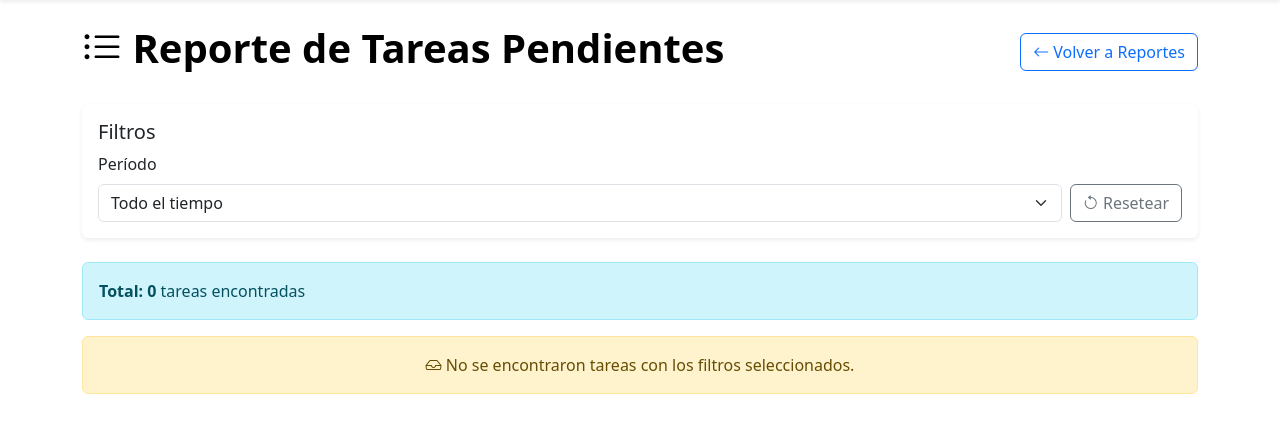
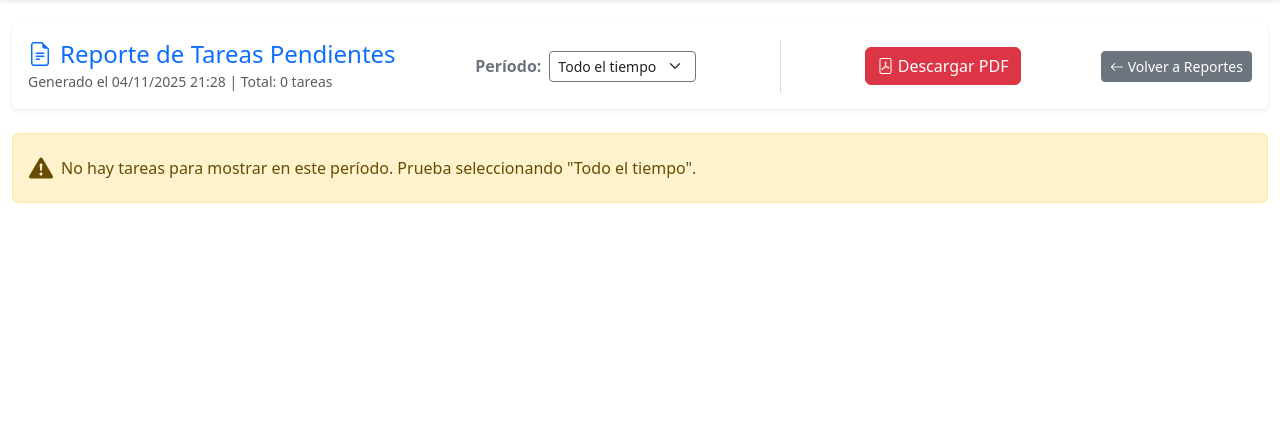
Before and after one commit to chapa0723/django-CRUD, a Django app: page /pending/ in a window 1280 px wide. Shown: the part 61-494 px from the top of the page. Run offline with Django 4.2, Linux system fonts and the light colour scheme; a user stored in the database is signed in; tables that the repository leaves empty hold one stand-in row (values such as "Sample post").

Commit message:
rediseñe la vista de los reportes

```diff
--- a/tasks/templates/report_tasks_list.html
+++ b/tasks/templates/report_tasks_list.html
@@ -2,102 +2,135 @@
 {% load static %}
 
 {% block content %}
-<div class="container mt-4">
-  <div class="d-flex justify-content-between align-items-center mb-4">
-    <h1 class="fw-bold text-black">
-      <i class="bi bi-list-ul"></i> {{ report_title }}
-    </h1>
-    <div class="btn-group">
-      <a href="{% url 'reports' %}" class="btn btn-outline-primary">
-        <i class="bi bi-arrow-left"></i> Volver a Reportes
+<div class="container-fluid mt-4">
+
+  <div class="card border-0 shadow-sm mb-4">
+    <div class="card-body d-flex justify-content-between align-items-center py-3">
+
+      <div>
+        <h2 class="h4 mb-0 text-primary">
+          <i class="bi bi-file-earmark-text me-2"></i>{{ report_title }}
+        </h2>
+        <small class="text-muted">
+          Generado el {% now "d/m/Y H:i" %} | Total: {{ context.total }} tareas
+        </small>
+      </div>
+
+      <form action="{{ request.path }}" method="get" class="d-flex align-items-center">
+        <label for="days-select" class="form-label me-2 mb-0 fw-bold text-secondary">Período:</label>
+        <select name="days" id="days-select" class="form-select form-select-sm border-secondary"
+                style="width: auto;" onchange="this.form.submit();">
+          <option value="0" {% if context.period_days == 0 %}selected{% endif %}>Todo el tiempo</option>
+          <option value="7" {% if context.period_days == 7 %}selected{% endif %}>Últimos 7 días</option>
+          <option value="30" {% if context.period_days == 30 %}selected{% endif %}>Últimos 30 días</option>
+          <option value="90" {% if context.period_days == 90 %}selected{% endif %}>Últimos 90 días</option>
+        </select>
+      </form>
+      <div class="vr text-secondary mx-1"></div>
+
+          <a href="{% url 'tasks_details_pdf' %}?{{ request.GET.urlencode }}" class="btn btn-danger" target="_blank">
+        <i class="bi bi-file-pdf"></i> Descargar PDF
       </a>
+
+          <a href="{% url 'reports' %}" class="btn btn-secondary btn-sm" title="Volver a Reportes">
+            <i class="bi bi-arrow-left"></i> Volver a Reportes
+          </a>
+
     </div>
   </div>
 
-{% if report_type == 'all_tasks' or report_type == 'completed' or report_type == 'pending' or report_type == 'important_pending'%}
-<div class="card mb-4 border-0 shadow-sm">
-  <div class="card-body">
-    <h5 class="card-title">Filtros</h5>
+  {% if context.tasks %}
+  <div class="card border-0 shadow-lg">
+    <div class="card-body p-0">
+      <div class="table-responsive">
+        <table class="table table-hover align-middle mb-0">
+          <thead class="bg-light">
+            <tr>
+              <th class="py-3 ps-4">Nombre de la Tarea</th>
+              <th class="py-3">Usuario</th>
+              <th class="py-3">Fecha Creación</th>
 
-    <form action="{{ request.path }}" method="get" class="d-flex gap-2 align-items-end">
+              {% if report_type == 'all_tasks' or report_type == 'important_pending' %}
+              <th class="py-3">Estado</th>
+              {% endif %}
 
-      <div class="form-group flex-grow-1">
-        <label for="days-select" class="form-label">Período</label>
+              {% if report_type == 'completed' or report_type == 'all_tasks' %}
+              <th class="py-3">Completada el</th>
+              {% endif %}
 
-        <select name="days" id="days-select" class="form-select"
-                onchange="this.form.submit();">
+              <th class="py-3 text-end pe-4">Acciones</th>
+            </tr>
+          </thead>
+          <tbody>
+            {% for task in context.tasks %}
+            <tr>
+              <td class="ps-4">
+                <div class="d-flex align-items-center">
+                  {% if task.important %}
+                    <i class="bi bi-star-fill text-warning me-2" title="Importante"></i>
+                  {% endif %}
+                  <div>
+                    <span class="fw-bold d-block text-dark">{{ task.title }}</span>
+                    <small class="text-muted">{{ task.description|truncatewords:8 }}</small>
+                  </div>
+                </div>
+              </td>
 
-          <option value="0" {% if context.period_days == 0 %}selected{% endif %}>
-            Todo el tiempo
-          </option>
-          <option value="7" {% if context.period_days == 7 %}selected{% endif %}>
-            Últimos 7 días
-          </option>
-          <option value="30" {% if context.period_days == 30 %}selected{% endif %}>
-            Últimos 30 días
-          </option>
-          <option value="90" {% if context.period_days == 90 %}selected{% endif %}>
-            Últimos 90 días
-          </option>
-        </select>
+              <td>
+                <span class="badge bg-light text-dark border">
+                  <i class="bi bi-person-fill"></i> {{ task.user.username }}
+                </span>
+              </td>
+
+              <td>
+                <small class="text-secondary">
+                  <i class="bi bi-calendar3"></i> {{ task.created|date:"d/m/Y H:i" }}
+                </small>
+              </td>
+
+              {% if report_type == 'all_tasks' or report_type == 'important_pending' %}
+              <td>
+                {% if task.datecompleted %}
+                  <span class="badge bg-success rounded-pill">Completada</span>
+                {% else %}
+                  <span class="badge bg-warning text-dark rounded-pill">Pendiente</span>
+                {% endif %}
+              </td>
+              {% endif %}
+
+              {% if report_type == 'completed' or report_type == 'all_tasks' %}
+              <td>
+                {% if task.datecompleted %}
+                  <small class="text-success fw-bold">
+                    <i class="bi bi-check2-all"></i> {{ task.datecompleted|date:"d/m/Y H:i" }}
+                  </small>
+                {% else %}
+                  <span class="text-muted">-</span>
+                {% endif %}
+              </td>
+              {% endif %}
+
+              <td class="text-end pe-4">
+                <a href="{% url 'task_detail' task.id %}" class="btn btn-sm btn-outline-primary" title="Ver Detalle">
+                  <i class="bi bi-eye"></i>
+                </a>
+              </td>
+            </tr>
+            {% endfor %}
+          </tbody>
+        </table>
       </div>
-
-      <a href="{{ request.path }}" class="btn btn-outline-secondary">
-        <i class="bi bi-arrow-counterclockwise"></i> Resetear
-      </a>
-
-    </form>
-  </div>
-</div>
-{% endif %}
-
-  <div class="alert alert-info">
-    <strong>Total: {{ context.total }}</strong> tareas encontradas
-    {% if context.start_date %}
-      desde {{ context.start_date|date:"d/m/Y" }}
-    {% endif %}
+    </div>
   </div>
 
-  {% if context.tasks %}
-  <div class="row row-cols-1 row-cols-md-2 row-cols-lg-3 g-4">
-    {% for task in context.tasks %}
-    <div class="col">
-      <div class="card shadow-lg h-100 border-0">
-        <div class="card-body">
-          <h5 class="card-title">
-            {% if task.important %}
-            <i class="bi bi-star-fill text-danger"></i>
-            <strong>{{ task.title }}</strong>
-            {% else %}
-            {{ task.title }}
-            {% endif %}
-          </h5>
-          <p class="card-text text-muted">{{ task.description|truncatewords:10 }}</p>
-          <small class="text-secondary">
-            <i class="bi bi-calendar"></i> Creada: {{ task.created|date:"d/m/Y" }}
-          </small>
-          {% if task.datecompleted %}
-          <br>
-          <small class="text-success">
-            <i class="bi bi-check-circle"></i> Completada: {{ task.datecompleted|date:"d/m/Y" }}
-          </small>
-          {% endif %}
-        </div>
-        <div class="card-footer bg-white">
-          <a href="{% url 'task_detail' task.id %}" class="btn btn-sm btn-primary">
-            <i class="bi bi-eye"></i> Ver Detalle
-          </a>
-        </div>
+  {% else %}
+    <div class="alert alert-warning d-flex align-items-center mt-3" role="alert">
+      <i class="bi bi-exclamation-triangle-fill flex-shrink-0 me-2 fs-4"></i>
+      <div>
+        No hay tareas para mostrar en este período. Prueba seleccionando "Todo el tiempo".
       </div>
     </div>
-    {% endfor %}
-  </div>
-  {% else %}
-  <div class="alert alert-warning text-center">
-    <i class="bi bi-inbox"></i> No se encontraron tareas con los filtros seleccionados.
-  </div>
   {% endif %}
+
 </div>
 {% endblock %}
-
-<!-- a ver que onda -->
--- a/tasks/templates/tasks_details_pdf.html
+++ b/tasks/templates/tasks_details_pdf.html
@@ -89,7 +89,7 @@
 
     <div class="info-section">
         <p><strong>Usuario:</strong> {{ user.username }}</p>
-        <p><strong>Fecha de generación:</strong> {{ "now"|date:"d/m/Y H:i" }}</p>
+        <p><strong>Fecha de generación:</strong> {% now "d/m/Y H:i" %}</p>
         {% if filter_status %}
         <p><strong>Filtro Status:</strong>
             {% if filter_status == 'completed' %}Completadas
```
